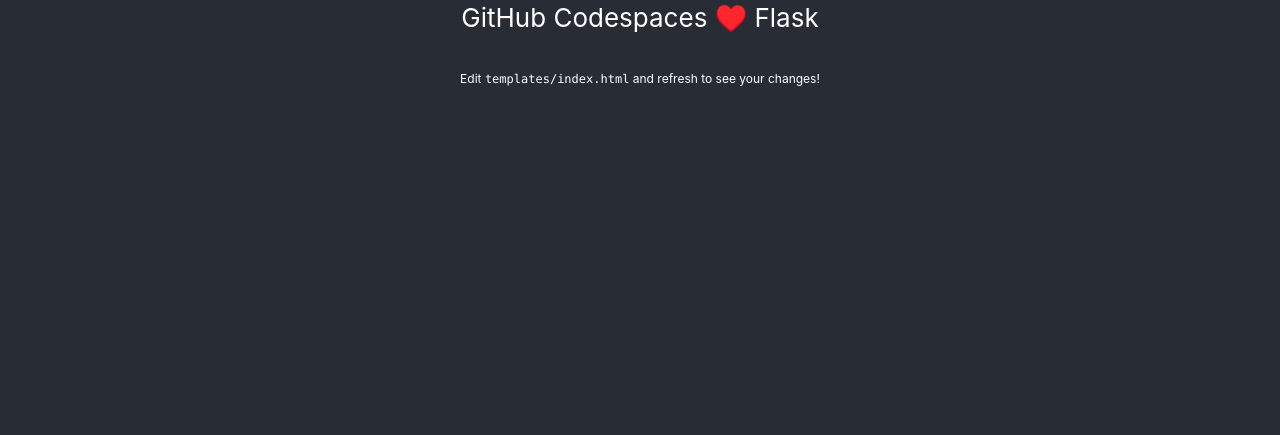
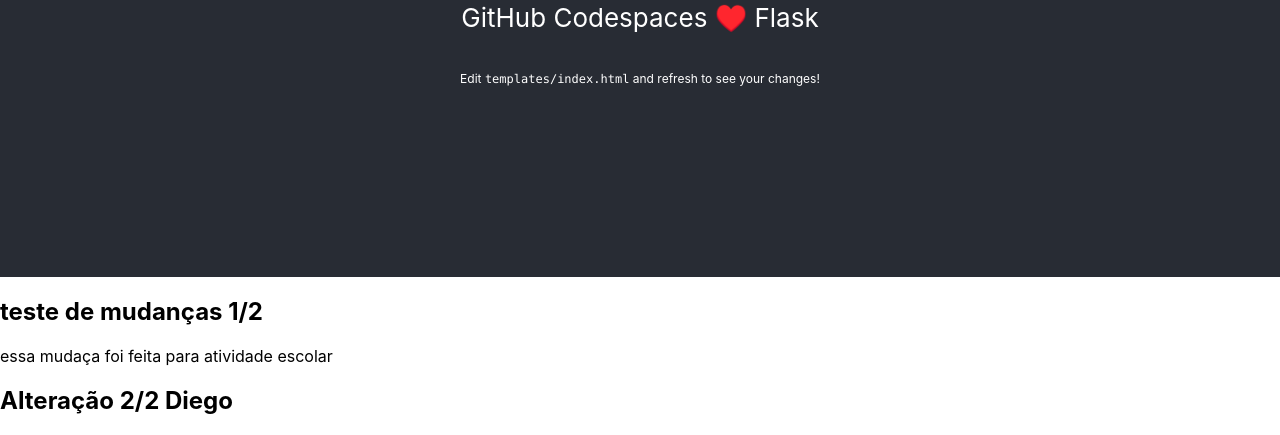
Before and after one commit to diegoandrews122-a11y/codespaces-flask, a Flask app: page / in a window 1280 px wide. Shown: the part 523-958 px from the top of the page. Before the commit the page ends 609 px from the top, so only its background shows below. Run offline with Flask 3, Linux system fonts and the light colour scheme.

Commit message:
alteração 1/2
Added article section with headings and paragraph for school activity.

```diff
--- a/templates/index.html
+++ b/templates/index.html
@@ -14,6 +14,11 @@
             </p>
         </header>
     </div>
+        <article>
+        <h1>teste de mudanças 1/2</h1>
+        <p> essa mudaça foi feita para atividade escolar</p>
+        <h1>Alteração 2/2 Diego</h1>
+    </article>
 </body>
 
 </html>
```
